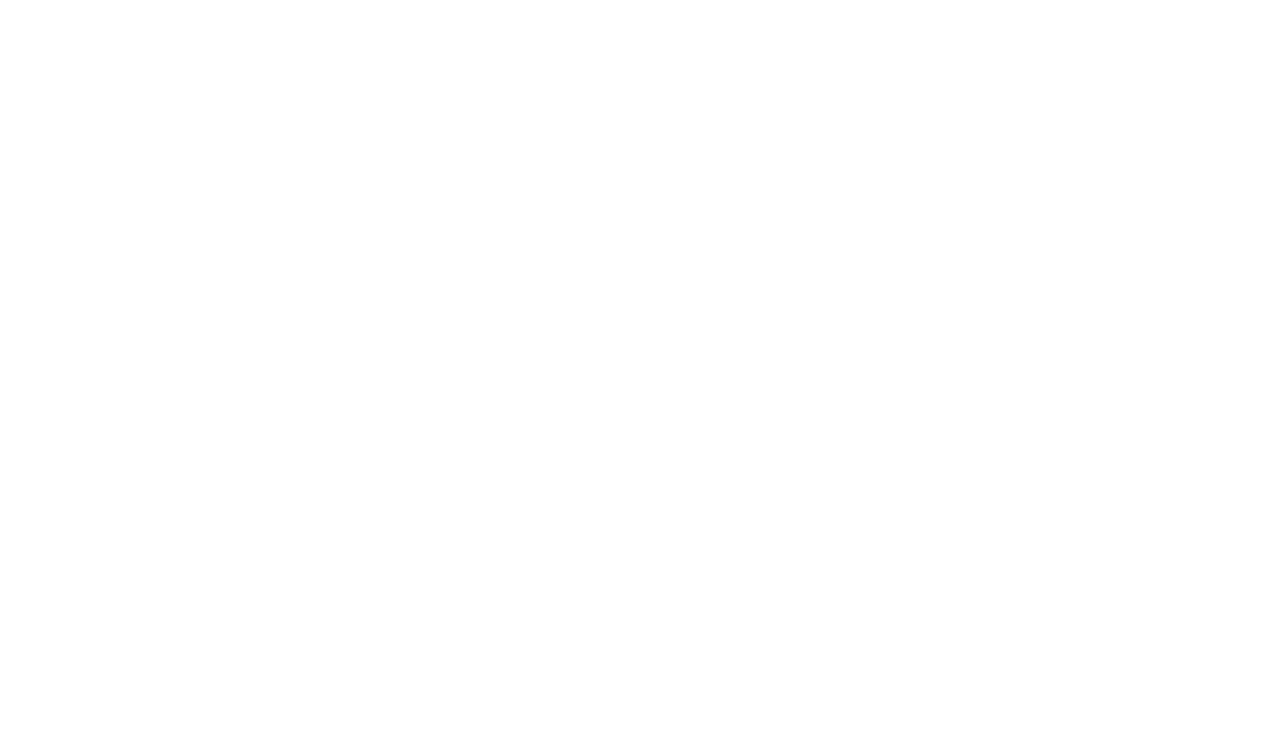
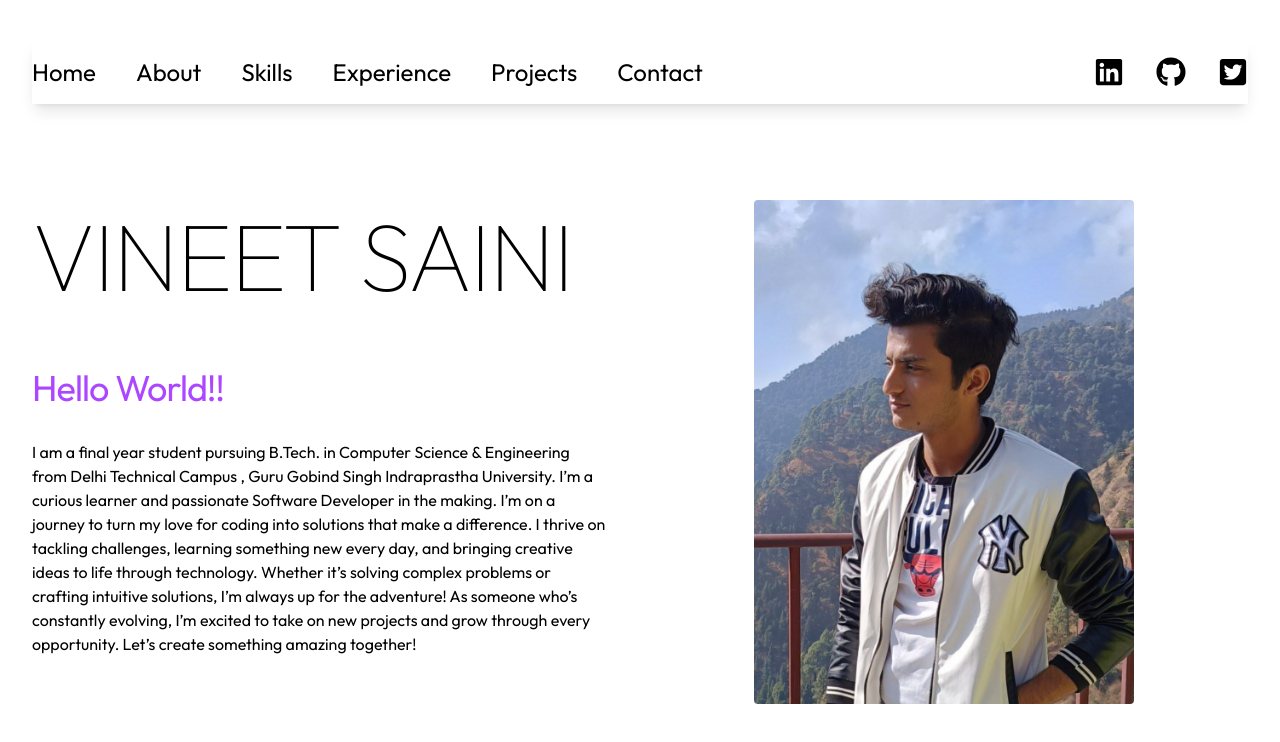
Before and after one commit to vineetsaini007/portfolio, a React (Vite) app: page / in a window 1280 px wide. Shown: the top 742 px of the page. Built offline with nearby package versions, Linux system fonts and the light colour scheme.

Commit message:
finalising navbar and hero section

```diff
--- a/src/App.jsx
+++ b/src/App.jsx
@@ -1,10 +1,29 @@
+import Hero from "./components/Hero"
+import Navbar from "./components/Navbar"
+import ScrollToTop from 'react-scroll-to-top'
 
-function App() {
-
-
+const App = () => {
   return (
     <>
+      <div className='overflow-x-hidden bg-white text-black antialiased selection:bg-gray-300 selection:text-black'>
 
+        {/* Background */}
+        <div className='fixed top-0 -z-10 h-full w-full bg-white'></div>
+
+        {/* Main Content */}
+        <div className='container mx-auto px-8'>
+          <Navbar />
+          <Hero />
+
+        </div>
+
+      </div>
+
+      {/* Scroll To Top Button */}
+      <ScrollToTop
+        smooth
+        className="fixed p-1.5 bg-black text-white rounded-full shadow-md hover:bg-gray-800 transition duration-300"
+      />
     </>
   )
 }
--- /dev/null
+++ b/src/components/Hero.jsx
@@ -0,0 +1,57 @@
+import { HERO_CONTENT } from "../constant";
+import profilephoto from "../assets/profilephoto.jpg";
+import { motion } from "framer-motion";
+//import { SiLeetcode } from "react-icons/si";
+//import { SiGeeksforgeeks } from "react-icons/si";
+
+const container = (delay) => ({
+    hidden: {x:-100, opacity:0},
+    visible: {
+        x:0,
+        opacity: 1,
+        transition: {duration: 0.5, delay: delay},
+    },
+});
+
+const Hero = () => {
+  return (
+    <div className=" pb-4 lg:mb-35" id="home">
+      <div className="flex flex-wrap">
+        <div className="w-full lg:w-1/2">
+        <div className="flex flex-col items-center lg:items-start">
+            <motion.h1 variants={container(0)}
+            initial="hidden"
+            animate="visible"
+             className="pb-16 text-6xl font-thin tracking-tight lg:mt-16 lg:text-8xl">
+                VINEET SAINI</motion.h1>
+            <motion.span
+            variants={container(0.5)}
+            initial="hidden"
+            animate="visible"
+            className="text-purple-500 bg-clip-text text-4xl tracking-tight ">
+                Hello World!!</motion.span>
+            <motion.p variants={container(1)}
+            initial="hidden"
+            animate="visible"
+            className="my-2 max-w-xl py-6">
+                {HERO_CONTENT}
+
+
+            </motion.p>
+        </div>
+        </div>
+        <div className="w-full h-100 lg:w-1/2 lg:p-8 mb-20">
+        <div className="flex justify-center ">
+            <motion.img initial={{x:100, opacity: 0}}
+            animate={{x:0, opacity:1}}
+            transition={{duration: 1, delay : 1.2}}
+            width={380} height={200} className="my-6 rounded mb-[15px]"
+             src={profilephoto} alt="vineet saini" />
+        </div>
+        </div>
+      </div>
+    </div>
+  );
+};
+
+export default Hero
--- /dev/null
+++ b/src/components/Navbar.jsx
@@ -0,0 +1,112 @@
+import { FaLinkedin } from "react-icons/fa";
+import { FaGithub } from "react-icons/fa";
+import { FaTwitterSquare } from "react-icons/fa";
+import { useState } from "react";
+import { Link, Button, Element, Events, animateScroll as scroll, scrollSpy } from 'react-scroll';
+
+
+
+const Navbar = () => {
+    const [isMenuOpen, setIsMenuOpen] = useState(false);
+
+    return (
+      <nav className="mb-10 mt-10 ml-0 mr-0 py-4 flex items-center justify-between shadow-lg gap-10">
+
+
+        <div className="flex md:hidden">
+          <button
+            className="text-gray-600 hover:text-white focus:outline-none text-3xl"
+            onClick={() => setIsMenuOpen(!isMenuOpen)}
+          >
+            ☰
+          </button>
+        </div>
+
+
+        {/* Hamburger Menu for Navigation Links */}
+
+        {/* Navigation Links (Desktop) */}
+        <div className="hidden md:flex space-x-10">
+          <div className="text-gray-350 hover:text-gray-600 text-2xl">
+            <Link className="cursor-pointer " to="home" spy={true} smooth={true} offset={-100} duration={600}>
+                Home
+            </Link>
+          </div>
+          <div className="text-gray-350 hover:text-gray-600 text-2xl">
+            <Link className="cursor-pointer " to="about" spy={true} smooth={true} offset={-100} duration={600} isDynamic={true} >About</Link>
+          </div>
+          <div className="text-gray-350 hover:text-gray-600 text-2xl">
+            <Link className="cursor-pointer " to="skills" spy={true} smooth={true} offset={-100} duration={600} isDynamic={true} >Skills</Link>
+          </div>
+          <div className="text-gray-350 hover:text-gray-600 text-2xl">
+            <Link className="cursor-pointer " to="experiences" spy={true} smooth={true} offset={-100} duration={700} isDynamic={true} >Experience</Link>
+          </div>
+          <div className="text-gray-350 hover:text-gray-600 text-2xl">
+            <Link className="cursor-pointer " to="projects" spy={true} smooth={true} offset={-100} duration={700} isDynamic={true} >Projects</Link>
+          </div>
+          <div className="text-gray-350 hover:text-gray-600 text-2xl">
+            <Link className="cursor-pointer " to="contact" spy={true} smooth={true} offset={-100} duration={800}>Contact</Link>
+          </div>
+        </div>
+
+        {/* Navigation Links (Mobile Dropdown) */}
+        {isMenuOpen && (
+          <div className="absolute top-26 left-0 w-full bg-navy shadow-lg md:hidden gap-8">
+            <div className="flex flex-col items-start space-y-4 p-4">
+              <a
+                href="#home"
+                className="block text-gray-400 hover:text-purple-500 w-full"
+                onClick={() => setIsMenuOpen(false)}
+              >
+                Home
+              </a>
+              <a
+                href="#about"
+                className="block text-gray-400 hover:text-purple-500 w-full"
+                onClick={() => setIsMenuOpen(false)}
+              >
+                About
+              </a>
+              <a
+                href="#skills"
+                className="block text-gray-400 hover:text-purple-500 w-full"
+                onClick={() => setIsMenuOpen(false)}
+              >
+                Skills
+              </a>
+              <a
+                href="#experiences"
+                className="block text-gray-400 hover:text-purple-500 w-full"
+                onClick={() => setIsMenuOpen(false)}
+              >
+                Experience
+              </a>
+              <a
+                href="#projects"
+                className="block text-gray-400 hover:text-purple-500 w-full"
+                onClick={() => setIsMenuOpen(false)}
+              >
+                Projects
+              </a>
+              <a
+                href="#contact"
+                className="block text-gray-400 hover:text-purple-500 w-full"
+                onClick={() => setIsMenuOpen(false)}
+              >
+                Contact
+              </a>
+            </div>
+          </div>
+        )}
+        {/* Social Icons Section */}
+        <div className="flex items-center justify-center gap-8 text-3xl">
+          <a href="https://www.linkedin.com/in/vineet-saini-8551b72b8/" target="_blank"><FaLinkedin /></a>
+          <a href="https://github.com/vineetsaini007" target="_blank"><FaGithub /></a>
+          <a href="" target="_blank"><FaTwitterSquare /></a>
+        </div>
+      </nav>
+    );
+  };
+
+
+export default Navbar
--- /dev/null
+++ b/src/constant/index.js
@@ -0,0 +1,4 @@
+export const HERO_CONTENT = `I am a final year student pursuing B.Tech. in Computer Science & Engineering from Delhi Technical Campus , Guru Gobind Singh Indraprastha University.
+I’m a curious learner and passionate Software Developer in the making. I’m on a journey to turn my love for coding into solutions that make a difference.
+I thrive on tackling challenges, learning something new every day, and bringing creative ideas to life through technology. Whether it’s solving complex problems or crafting intuitive solutions, I’m always up for the adventure!
+As someone who’s constantly evolving, I’m excited to take on new projects and grow through every opportunity. Let’s create something amazing together!`;
```
Also changed, not shown: package.json (+6 -2 lines), src/assets/profilephoto.jpg (added), 1 other file (tests, documents, lock files or other folders).
